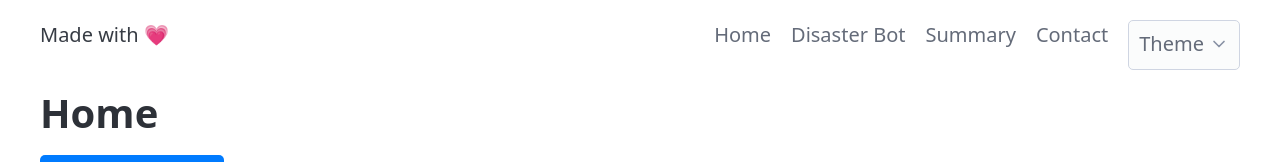
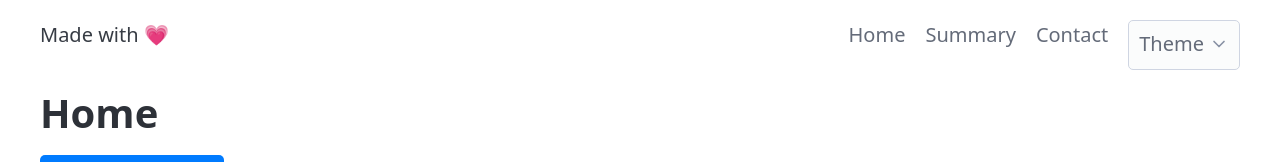
Before and after one commit to sebilune/plutohacks-2024, a React (Vite) app: page /home in a window 1280 px wide. Shown: the top 162 px of the page. Built offline with nearby package versions, Linux system fonts and the light colour scheme; no server answers.

Commit message:
Del(deleting elements):deleting path from the navbar

```diff
--- a/src/components/NavBar.jsx
+++ b/src/components/NavBar.jsx
@@ -14,9 +14,6 @@ const Navbar = () => {
           <Link to="/home">Home</Link>
         </li>
         <li>
-          <Link to="/disaster-bot">Disaster Bot</Link>
-        </li>
-        <li>
           <Link to="/summary">Summary</Link>
         </li>
         <li>
--- a/src/main.jsx
+++ b/src/main.jsx
@@ -7,6 +7,5 @@ import "./scss/index.scss";
 createRoot(document.getElementById("root")).render(
   <StrictMode>
     <App />
-
   </StrictMode>
 );
```
